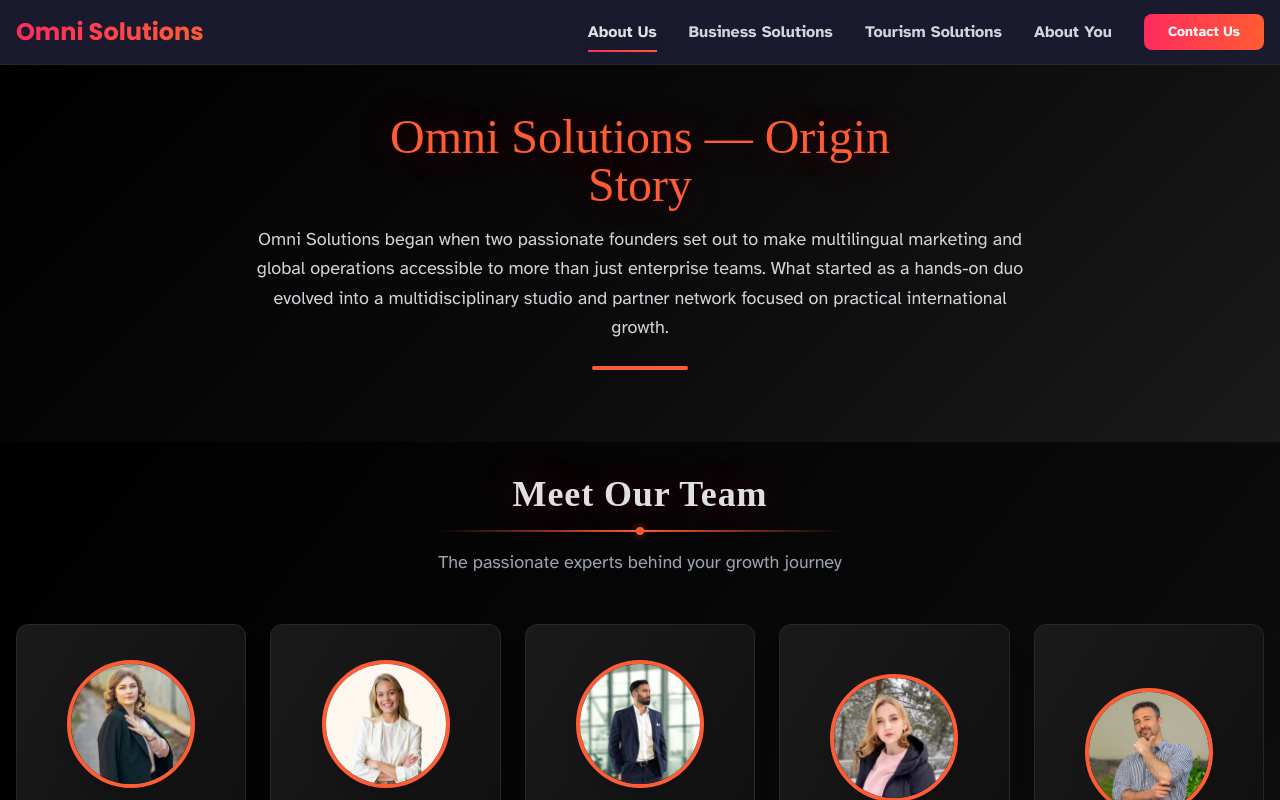
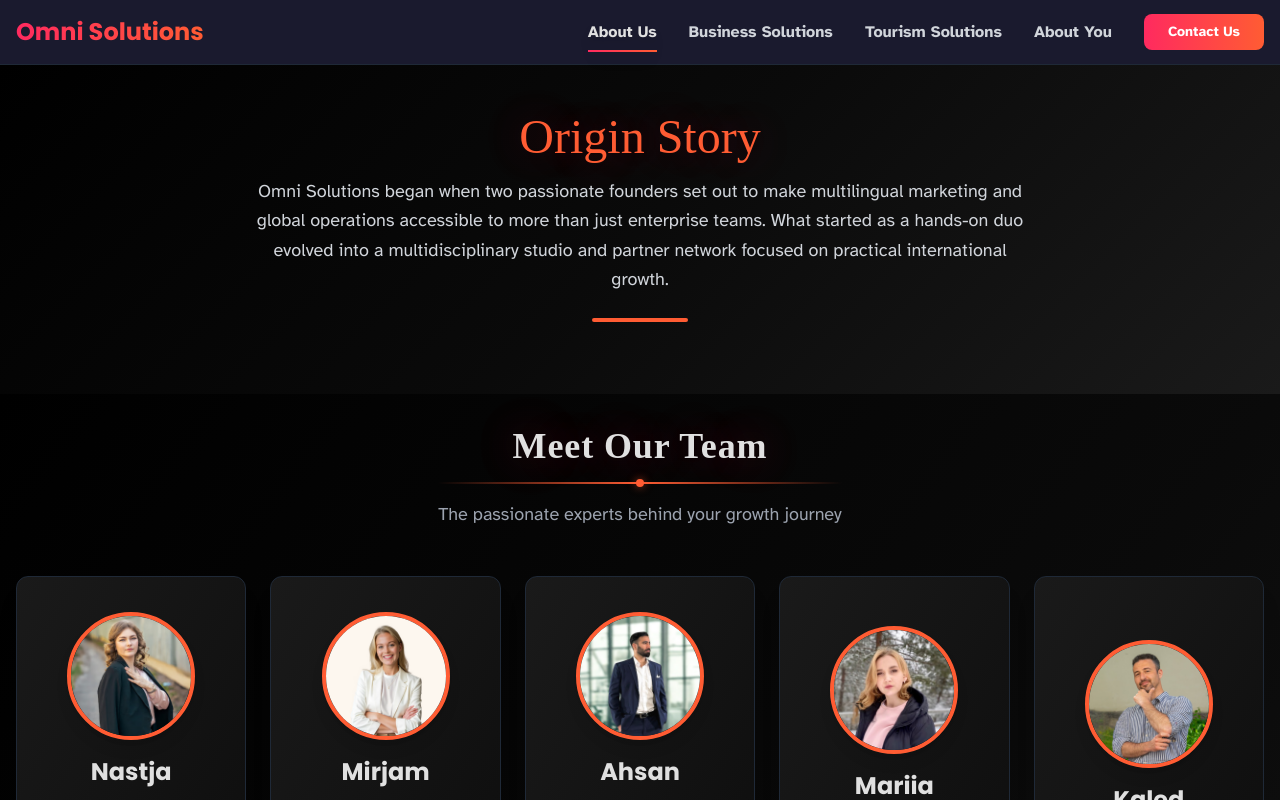
Before and after one commit to K-Hegli/Omni-Tourism-Solutions, a React (Vite) app: page / in a window 1280 px wide. Shown: the top 800 px of the page. Built offline with nearby package versions, Linux system fonts and the light colour scheme.

Commit message:
asdadafxzf

```diff
--- a/src/pages/WhoWeAre.tsx
+++ b/src/pages/WhoWeAre.tsx
@@ -61,7 +61,7 @@ const WhoWeAre: React.FC = () => {
               fontFamily: 'Cinzel, serif'
             }}
           >
-            Omni Solutions — Origin Story
+            Origin Story
           </motion.h2>
           <p className="mt-4 max-w-3xl mx-auto text-lg text-gray-300 text-center leading-relaxed">
             Omni Solutions began when two passionate founders set out to make multilingual marketing and global operations accessible to more than just enterprise teams. What started as a hands-on duo evolved into a multidisciplinary studio and partner network focused on practical international growth.
```
